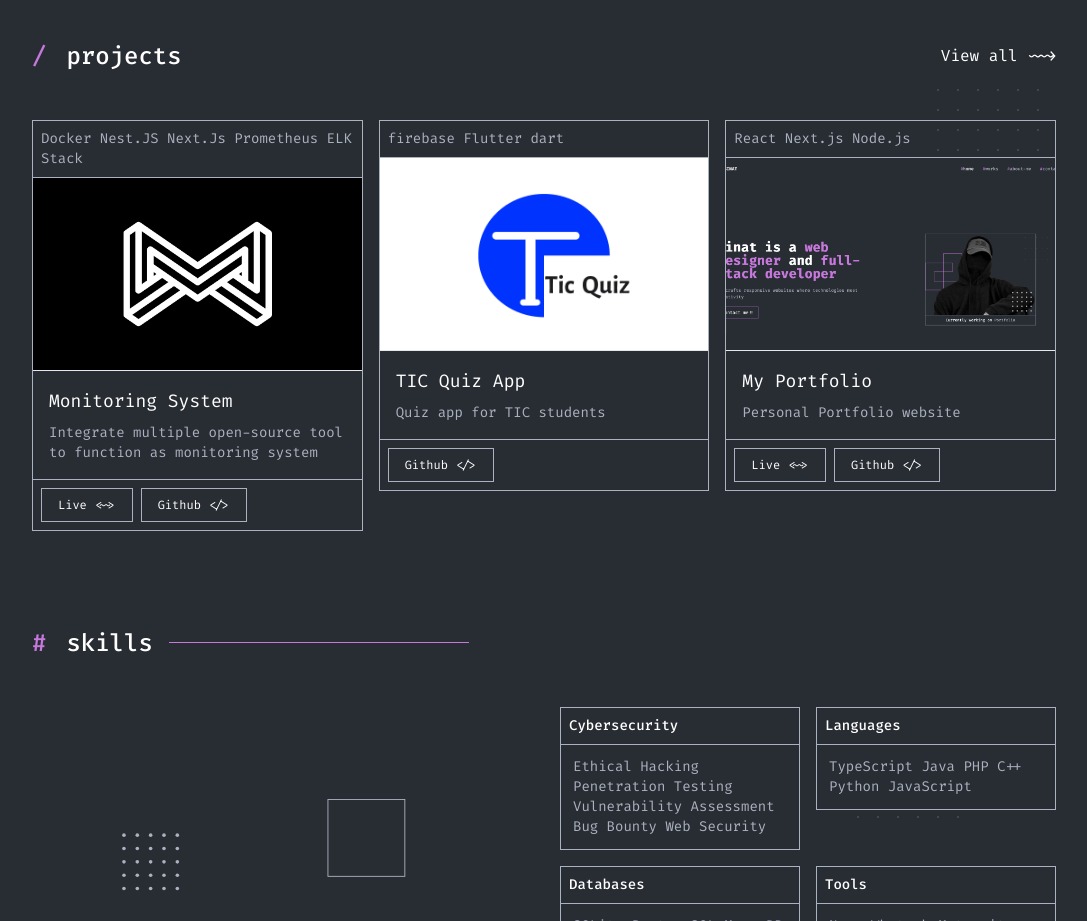
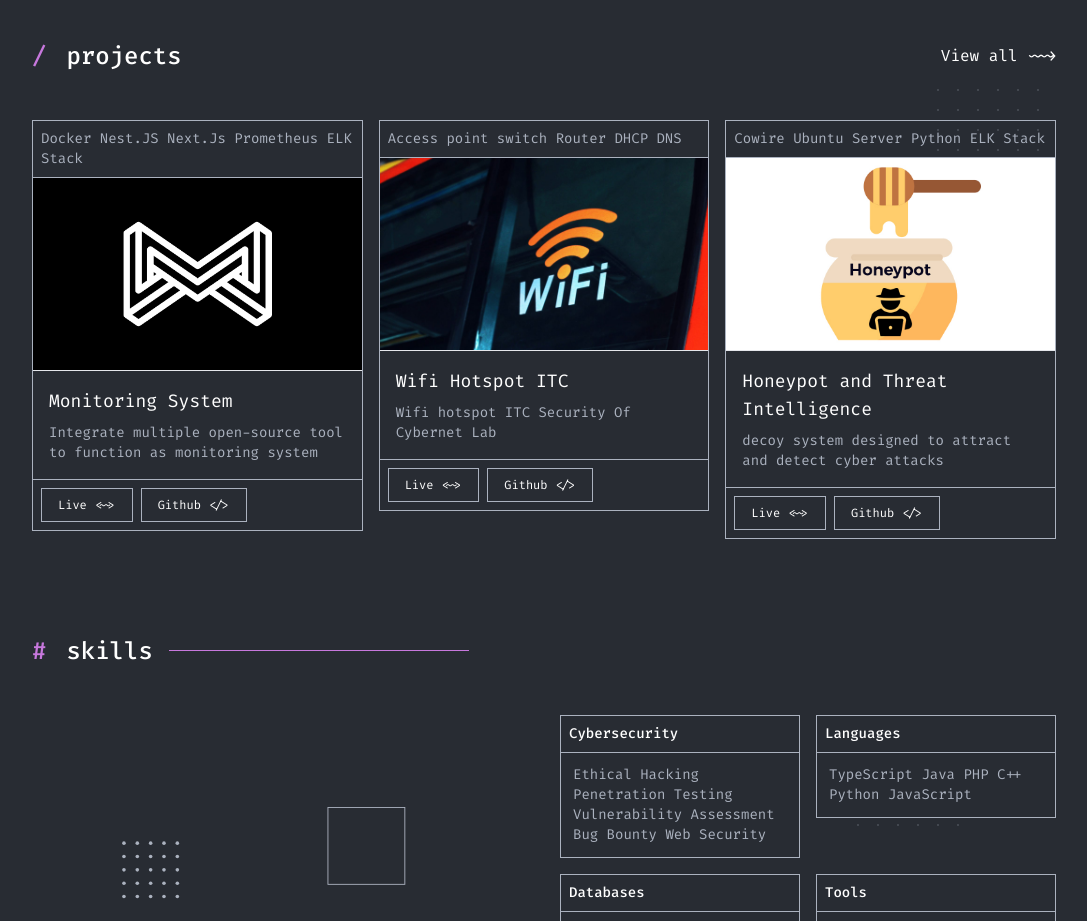
Before and after one commit to SSINAT/Portfolio, a Next.js app: page / in a window 1280 px wide. Shown: the part 920-1841 px from the top of the page, without its empty margins (96-1183 px from the left). Built offline with nearby package versions, Linux system fonts and the light colour scheme.

Commit message:
Initial commit

```diff
--- a/app/(main)/page.tsx
+++ b/app/(main)/page.tsx
@@ -158,25 +158,46 @@ export default function Home() {
                 liveLink: "https://motoring-system.vercel.app/",
                 githubLink: "https://github.com/SSINAT/motoring-system.git",
               },
+              // {
+              //   title: "TIC Quiz App",
+              //   description: "Quiz app for TIC students",
+              //   tags: ["firebase", "Flutter", "dart"],
+              //   imageSrc: "/images/TicQuizApp.png",
+              //   imageAlt: "TIC Quiz App project",
+              //   delay: 0.2,
+              //   githubLink: "https://github.com/SSINAT/Moblie-Project.git",
+              // },
               {
-                title: "TIC Quiz App",
-                description: "Quiz app for TIC students",
-                tags: ["firebase", "Flutter", "dart"],
-                imageSrc: "/images/TicQuizApp.png",
-                imageAlt: "TIC Quiz App project",
+                title: "Wifi Hotspot ITC",
+                description: "Wifi hotspot ITC Security Of Cybernet Lab",
+                tags: ["Access point", "switch", "Router", "DHCP", "DNS"],
+                imageSrc: "/images/wifi.png",
+                imageAlt: "iTC Wifi Hotspot project",
                 delay: 0.2,
-                githubLink: "https://github.com/SSINAT/Moblie-Project.git",
+                githubLink: "#",
+                liveLink: "#",
               },
               {
-                title: "My Portfolio",
-                description: "Personal Portfolio website",
-                tags: ["React", "Next.js", "Node.js"],
-                imageSrc: "/images/portfolio.png",
-                imageAlt: "My Portfolio about my projects",
-                liveLink: "https://www.portfoliome.site/",
-                githubLink: "https://github.com/SSINAT/Portfolio.git",
+                title: "Honeypot and Threat Intelligence",
+                description:
+                  "decoy system designed to attract and detect cyber attacks",
+                tags: ["Cowire", "Ubuntu Server", "Python", "ELK Stack"],
+                imageSrc: "/images/honeypot.png",
+                imageAlt: "Honeypot project",
                 delay: 0.3,
+                githubLink: "#",
+                liveLink: "#",
               },
+              // {
+              //   title: "My Portfolio",
+              //   description: "Personal Portfolio website",
+              //   tags: ["React", "Next.js", "Node.js"],
+              //   imageSrc: "/images/portfolio.png",
+              //   imageAlt: "My Portfolio about my projects",
+              //   liveLink: "https://www.portfoliome.site/",
+              //   githubLink: "https://github.com/SSINAT/Portfolio.git",
+              //   delay: 0.3,
+              // },
             ].map((project, index) => (
               <SectionReveal
                 key={project.title}
```
